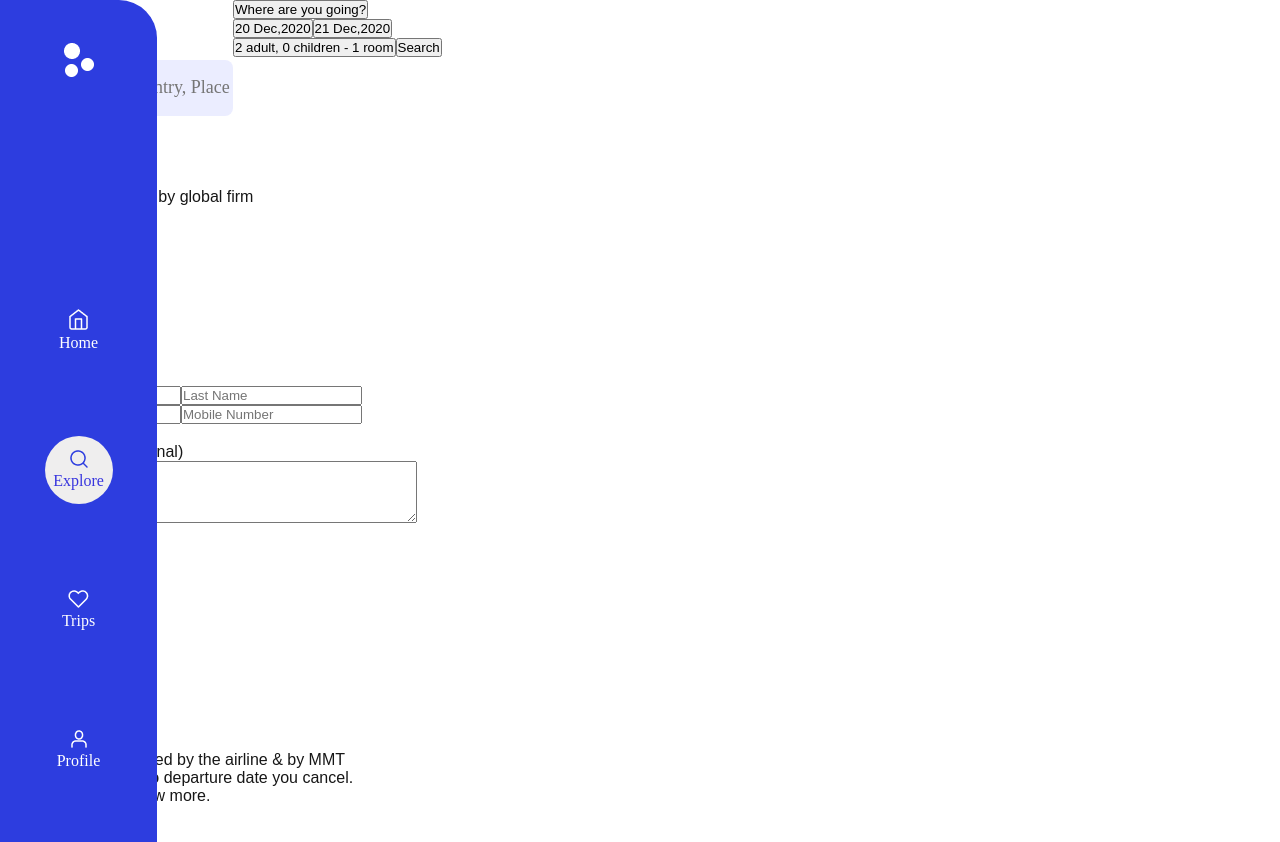
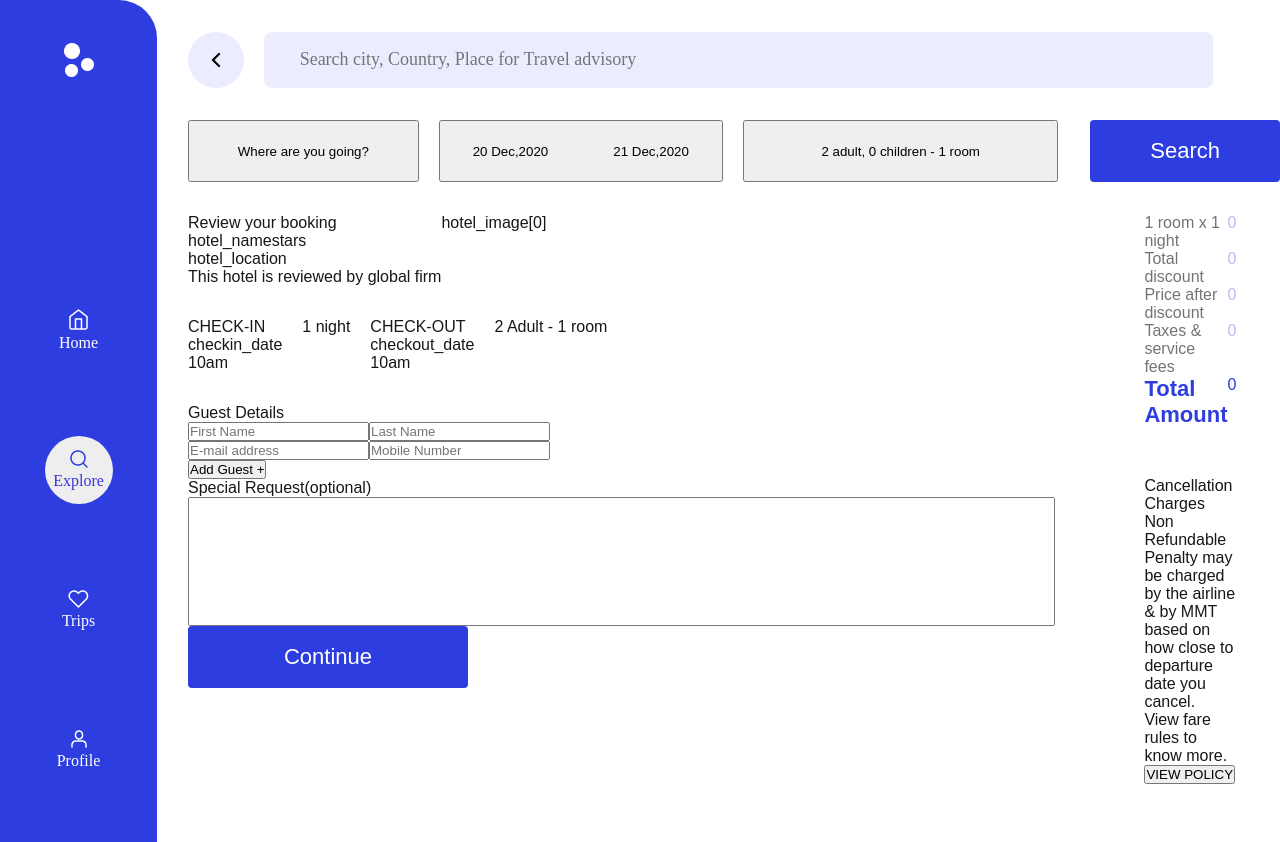
Before and after one commit to paicit0/hotel-front, a Next.js app: page /reviewhotel in a window 1280 px wide. After the commit the page ends 802 px from the top, so only its background shows below. Built offline with nearby package versions, Linux system fonts and the light colour scheme.

Commit message:
feat: fixing up reviewhotel layouts

```diff
--- a/src/pages/reviewhotel.tsx
+++ b/src/pages/reviewhotel.tsx
@@ -1,45 +1,48 @@
+import { useRouter } from "next/router";
 import Searchbar from "../components/Searchbar";
 import styles from "../styles/reviewhotel.module.css";
 export default function ReviewHotel() {
+  const router = useRouter();
+  const handleContinue = () => {};
   return (
     <>
       <div className={styles.container}>
-        <div
-          style={{
-            display: "flex",
-            flexDirection: "row",
-          }}
-        >
-          <div>
+        <div className={styles.headerContainer}>
+          <div className={styles.headerBackSearchContainer}>
             <img src="/back_button.png" alt="Back" width={56} height={56} />
-            <Searchbar />
+            <Searchbar marginLeft="20px" marginRight="67px" />
           </div>
           <div className={styles.headerButtonContainer}>
-            <button>Where are you going?</button>
-            <div>
-              <button className={styles.dateButton}>20 Dec,2020</button>
-              <button className={styles.dateButton}>21 Dec,2020</button>
-            </div>
-
-            <button>2 adult, 0 children - 1 room</button>
+            <button className={styles.whereButton}>Where are you going?</button>
+            <button className={styles.dateButton}>
+              <div style={{ marginLeft: "32px" }}>20 Dec,2020</div>
+              <div style={{ marginRight: "32px" }}>21 Dec,2020</div>
+            </button>
+            <button className={styles.peopleButton}>
+              2 adult, 0 children - 1 room
+            </button>
             <button className={styles.searchButton}>Search</button>
           </div>
         </div>
-
+        <div className={styles.contentContainer}>
           <div className={styles.leftContainer}>
             <div className={styles.checkDateContainer}>
+              <div className={styles.reviewBookingContainer}>
                 <div>
                   <div>Review your booking</div>
-              <div>
+                  <div className={styles.nameRatingContainer}>
                     <div>{"hotel_name"}</div>
                     <div>{"stars"}</div>
                   </div>
                   <div>{"hotel_location"}</div>
                   <div>This hotel is reviewed by global firm</div>
                 </div>
+                <div>
                   <div>{"hotel_image[0]"}</div>
+                </div>
+              </div>
 
-            <div>
+              <div className={styles.checkContainer}>
                 <div>
                   <div>CHECK-IN</div>
                   <div>{"checkin_date"}</div>
@@ -90,12 +93,16 @@ export default function ReviewHotel() {
 
             <button>Add Guest +</button>
             <div>Special Request(optional)</div>
-          <textarea
-            id="specialrequest"
-            name="specialrequest"
-            rows={4}
-            cols={50}
-          ></textarea>
+
+            <input className={styles.requestInput} type="text" />
+            <div>
+              <button
+                onClick={() => handleContinue()}
+                className={styles.continueButton}
+              >
+                Continue
+              </button>
+            </div>
           </div>
 
           <div className={styles.rightContainer}>
@@ -139,6 +146,7 @@ export default function ReviewHotel() {
             </div>
           </div>
         </div>
+      </div>
     </>
   );
 }
--- a/src/styles/reviewhotel.module.css
+++ b/src/styles/reviewhotel.module.css
@@ -0,0 +1,110 @@
+.container {
+  display: flex;
+  flex-direction: column;
+  margin-left: 188px;
+}
+
+.headerContainer {
+  display: flex;
+  flex-direction: column;
+}
+
+.headerBackSearchContainer {
+  display: flex;
+  flex-direction: row;
+  margin-top: 32px;
+  margin-bottom: 32px;
+}
+
+.headerButtonContainer {
+  display: flex;
+  flex-direction: row;
+  gap: 20px;
+  margin-bottom: 32px;
+}
+.reviewBookingContainer {
+  display: flex;
+  flex-direction: row;
+  width: 956.42px;
+  margin-bottom: 32px;
+}
+.nameRatingContainer{
+  display: flex;
+  flex-direction: row;
+}
+
+.whereButton {
+  width: 279px;
+  height: 62px;
+}
+
+.checkContainer{
+  display: flex;
+  flex-direction: row;
+  margin-bottom: 32px;
+  gap: 20px;
+}
+
+.dateButton {
+  display: flex;
+  justify-content: space-between;
+  align-items: center;
+  width: 344px;
+  height: 62px;
+}
+.peopleButton {
+  width: 382px;
+  height: 62px;
+  margin-right: 12px;
+}
+
+.searchButton {
+  width: 230px;
+  height: 62px;
+  background-color: #2d3ddf;
+  font-weight: 500;
+  font-size: 22px;
+  color: #ffffff;
+  border: none;
+  border-radius: 4px;
+}
+
+.contentContainer {
+  display: flex;
+  flex-direction: row;
+  justify-content: space-between;
+}
+
+.requestInput {
+  width: 867px;
+  height: 129px;
+
+}
+
+.continueButton {
+    width: 280px;
+  height: 62px;
+  background-color: #2d3ddf;
+  font-weight: 500;
+  font-size: 22px;
+  color: #ffffff;
+  border: none;
+  border-radius: 4px;
+}
+
+.rightContainer {
+  width: 482px;
+  margin-right: 141px;
+
+}
+
+.paymentSummary{
+  margin-bottom: 49px;
+
+}
+
+.paymentSummaryTextContainer {
+  display: flex;
+  flex-direction: row;
+  justify-content: space-between;
+}
```
Lines whose indentation alone changed are shown as unchanged.
